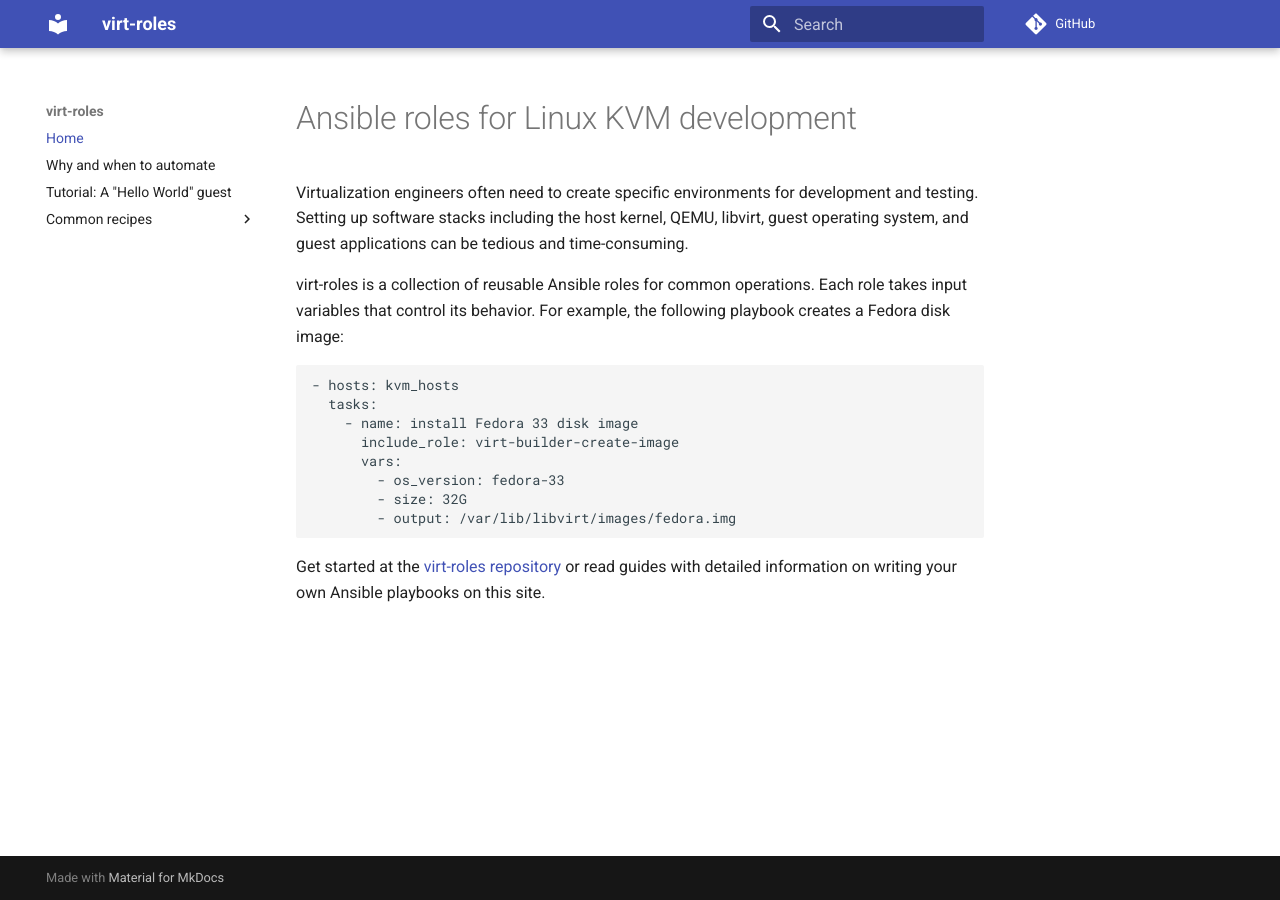
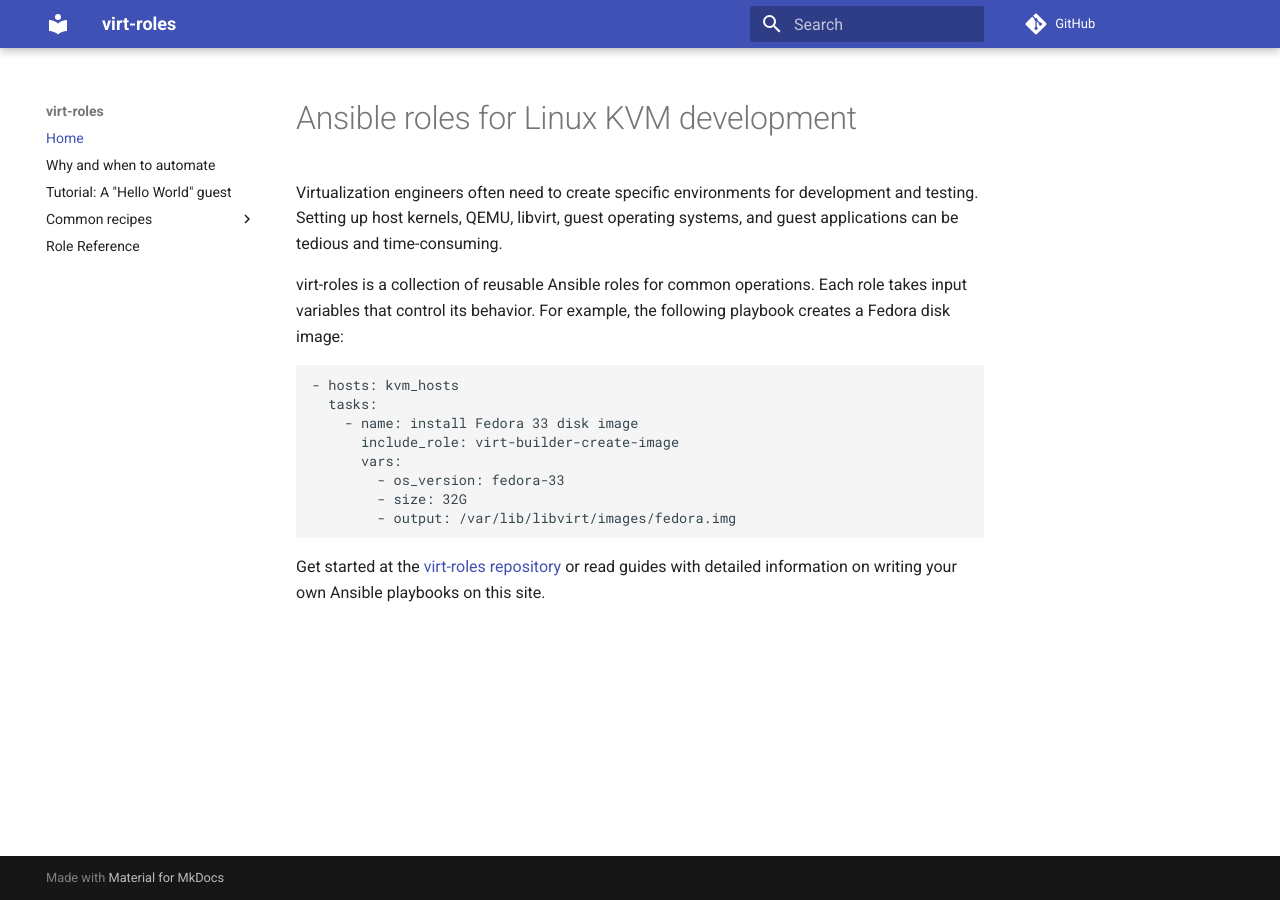
Before and after one commit to virt-roles/virt-roles.github.io, an MkDocs documentation site: the page built from docs/index.md, in a window 1280 px wide. Built offline with MkDocs 1.6.1 and Material for MkDocs 9.7.7, drawn with Linux system fonts in a browser that asks for light colours; comment, search, counter and statistics services are not loaded.

Commit message:
docs/roles.md: add Role Reference page
Most people will want to know which roles are available and where the
documentation lives. Add a page listing roles.

Signed-off-by: Stefan Hajnoczi <stefanha@redhat.com>

```diff
--- a/docs/index.md
+++ b/docs/index.md
@@ -1,9 +1,8 @@
 # Ansible roles for Linux KVM development
 
 Virtualization engineers often need to create specific environments for
-development and testing. Setting up software stacks including the host kernel,
-QEMU, libvirt, guest operating system, and guest applications can be tedious
-and time-consuming.
+development and testing. Setting up host kernels, QEMU, libvirt, guest
+operating systems, and guest applications can be tedious and time-consuming.
 
 virt-roles is a collection of reusable Ansible roles for common operations.
 Each role takes input variables that control its behavior. For example, the
--- a/mkdocs.yml
+++ b/mkdocs.yml
@@ -9,3 +9,4 @@
   - Common recipes:
     - qemu-from-source.md
     - qemu-rpm-installation.md
+  - roles.md
```
Also changed, not shown: docs/roles.md (added, +9 -0 lines).
